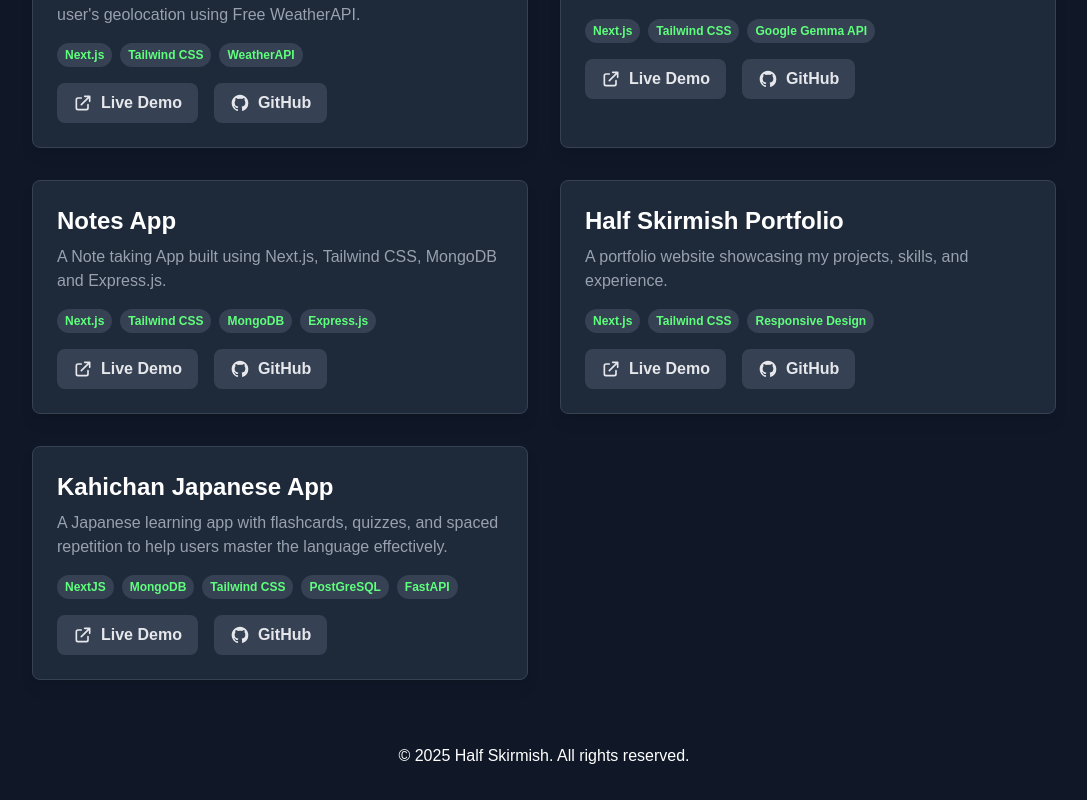
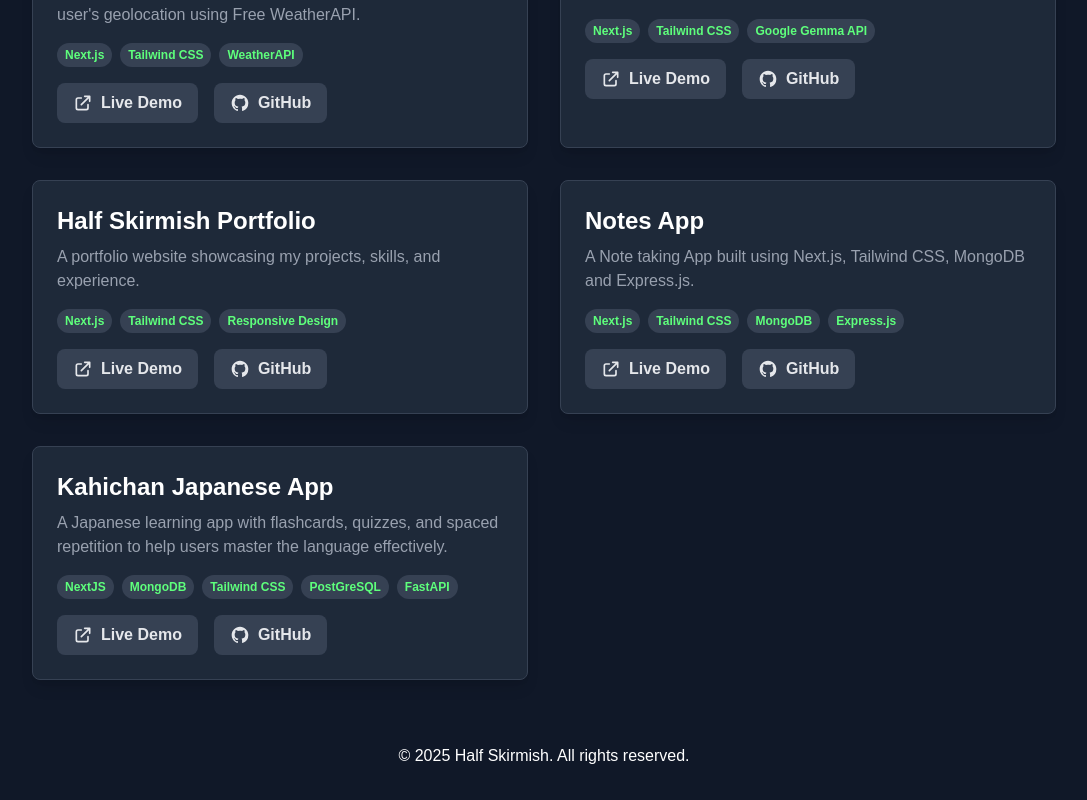
Before and after one commit to half-skirmish/frontend-halfskirmish-v2, a Next.js app: page /about-me in a window 1280 px wide. Shown: the part 726-1526 px from the top of the page, without its empty margins (96-1183 px from the left). Built offline with nearby package versions, Linux system fonts and the light colour scheme.

Commit message:
Changed the Project Structure

```diff
--- a/app/(navItems)/about-me/page.js
+++ b/app/(navItems)/about-me/page.js
@@ -108,18 +108,18 @@ const projects = [
     liveUrl: "https://chat.halfskirmish.com",
   },
     {
+    title: "Half Skirmish Portfolio",
+    description: "A portfolio website showcasing my projects, skills, and experience.",
+    techStack: ["Next.js", "Tailwind CSS", "Responsive Design"],
+    liveUrl: "/",
+    repoUrl: "https://github.com/half-skirmish/frontend-halfskirmish-v2",
+  },
+  {
     title: "Notes App",
     description: "A Note taking App built using Next.js, Tailwind CSS, MongoDB and Express.js.",
     techStack: ["Next.js", "Tailwind CSS", "MongoDB", "Express.js"],
     liveUrl: "https://notes.halfskirmish.com",
     repoUrl: "https://github.com/naman-1905/Notes-App",
-  },
-    {
-    title: "Half Skirmish Portfolio",
-    description: "A portfolio website showcasing my projects, skills, and experience.",
-    techStack: ["Next.js", "Tailwind CSS", "Responsive Design"],
-    liveUrl: "/",
-    repoUrl: "https://github.com/half-skirmish/frontend-halfskirmish-v2",
   },
   {
     title: "Kahichan Japanese App",
```
